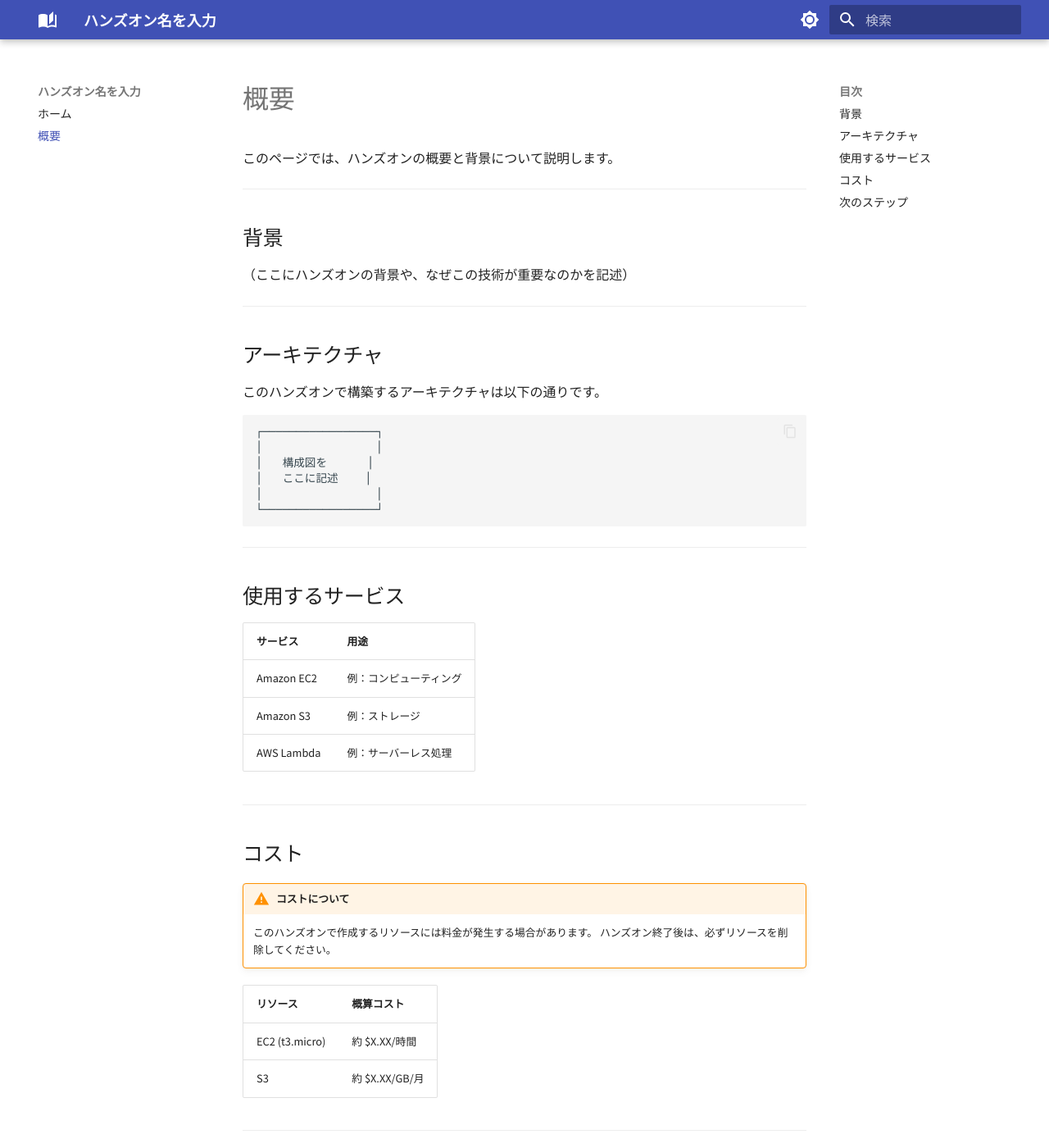
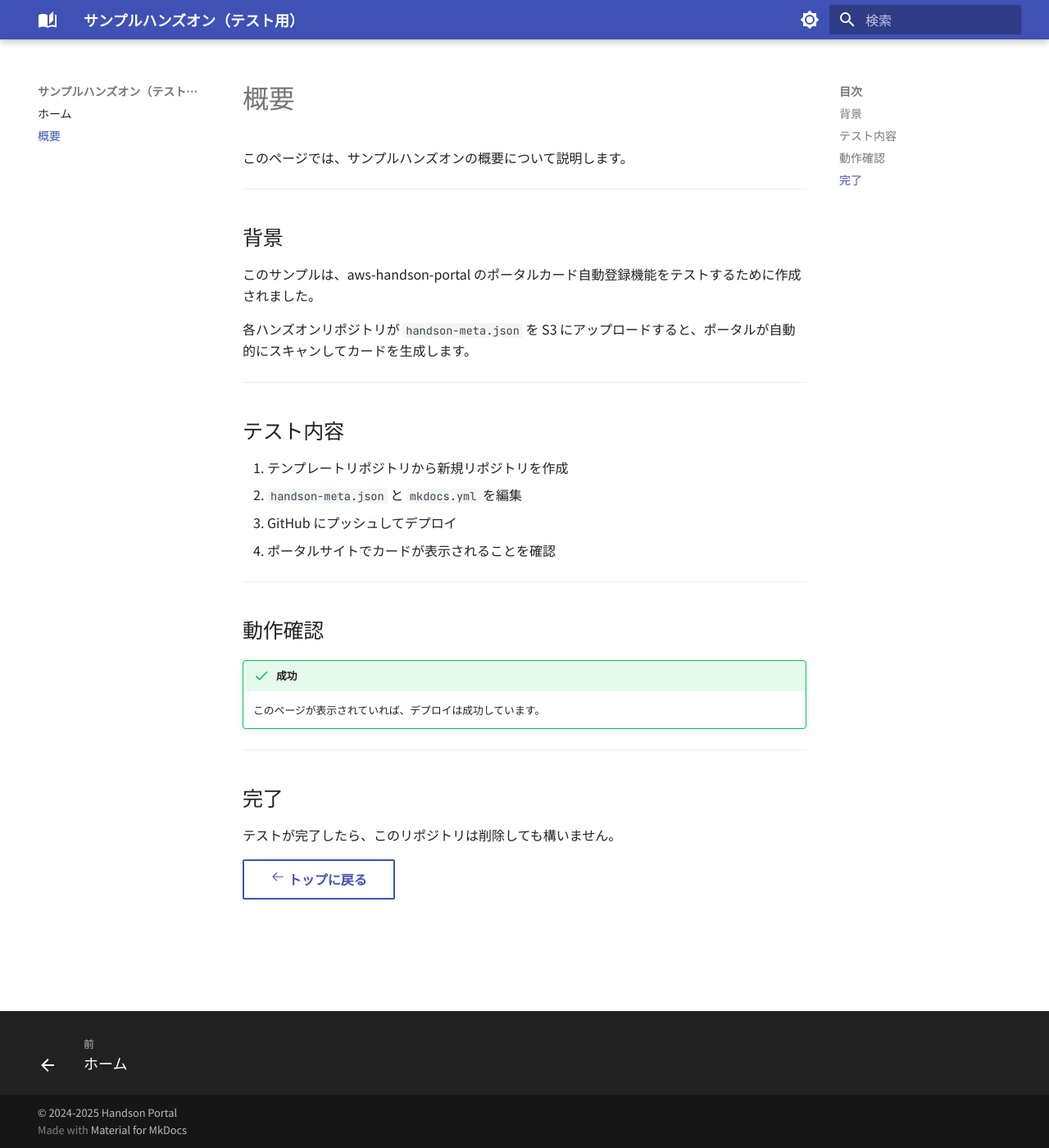
Before and after one commit to mtmtnao-handson/sample-handson-test, an MkDocs documentation site: the page built from docs/01_overview.md, in a window 1280 px wide and 1400 px high. Shown: the whole window at 82% size. Built offline with MkDocs 1.6.1 and Material for MkDocs 9.7.7, drawn with Linux system fonts in a browser that asks for light colours; some of the changed text lies outside the part shown.

Commit message:
feat: configure sample handson for portal test
- Update handson-meta.json with test metadata
- Configure mkdocs.yml with sample-handson-test settings
- Add sample content for portal registration test

🤖 Generated with [Claude Code](https://claude.com/claude-code)

Co-Authored-By: Claude <noreply@anthropic.com>

````diff
--- a/docs/01_overview.md
+++ b/docs/01_overview.md
@@ -1,55 +1,35 @@
 # 概要
 
-このページでは、ハンズオンの概要と背景について説明します。
+このページでは、サンプルハンズオンの概要について説明します。
 
 ---
 
 ## 背景
 
-（ここにハンズオンの背景や、なぜこの技術が重要なのかを記述）
+このサンプルは、aws-handson-portal のポータルカード自動登録機能をテストするために作成されました。
+
+各ハンズオンリポジトリが `handson-meta.json` を S3 にアップロードすると、ポータルが自動的にスキャンしてカードを生成します。
 
 ---
 
-## アーキテクチャ
+## テスト内容
 
-このハンズオンで構築するアーキテクチャは以下の通りです。
-
-```
-┌─────────────────┐
-│                 │
-│   構成図を      │
-│   ここに記述    │
-│                 │
-└─────────────────┘
-```
+1. テンプレートリポジトリから新規リポジトリを作成
+2. `handson-meta.json` と `mkdocs.yml` を編集
+3. GitHub にプッシュしてデプロイ
+4. ポータルサイトでカードが表示されることを確認
 
 ---
 
-## 使用するサービス
+## 動作確認
 
-| サービス | 用途 |
-|----------|------|
-| Amazon EC2 | 例：コンピューティング |
-| Amazon S3 | 例：ストレージ |
-| AWS Lambda | 例：サーバーレス処理 |
+!!! success "成功"
+    このページが表示されていれば、デプロイは成功しています。
 
 ---
 
-## コスト
+## 完了
 
-!!! warning "コストについて"
-    このハンズオンで作成するリソースには料金が発生する場合があります。
-    ハンズオン終了後は、必ずリソースを削除してください。
+テストが完了したら、このリポジトリは削除しても構いません。
 
-| リソース | 概算コスト |
-|----------|-----------|
-| EC2 (t3.micro) | 約 $X.XX/時間 |
-| S3 | 約 $X.XX/GB/月 |
-
----
-
-## 次のステップ
-
-概要を理解したら、次のステップに進んでください。
-
-[:octicons-arrow-right-24: ステップ1へ進む](02_step1.md){ .md-button .md-button--primary }
+[:octicons-arrow-left-24: トップに戻る](index.md){ .md-button }
--- a/mkdocs.yml
+++ b/mkdocs.yml
@@ -4,14 +4,14 @@
 # ============================================================
 
 # ハンズオン名（ブラウザのタブに表示されます）
-site_name: "ハンズオン名を入力"
+site_name: "サンプルハンズオン（テスト用）"
 
 # ハンズオンの説明
-site_description: "ハンズオンの説明を入力"
+site_description: "ポータル自動登録のテスト用サンプルハンズオンです。"
 
 # サイトURL（リポジトリ名に合わせて変更）
 # 例: https://d2g4vxtyjwu8ha.cloudfront.net/your-repo-name/
-site_url: https://d2g4vxtyjwu8ha.cloudfront.net/REPO_NAME/
+site_url: https://d2g4vxtyjwu8ha.cloudfront.net/sample-handson-test/
 
 # ============================================================
 # ナビゲーション設定
````
Also changed, not shown: docs/index.md (+8 -23 lines), handson-meta.json (+5 -5 lines).
